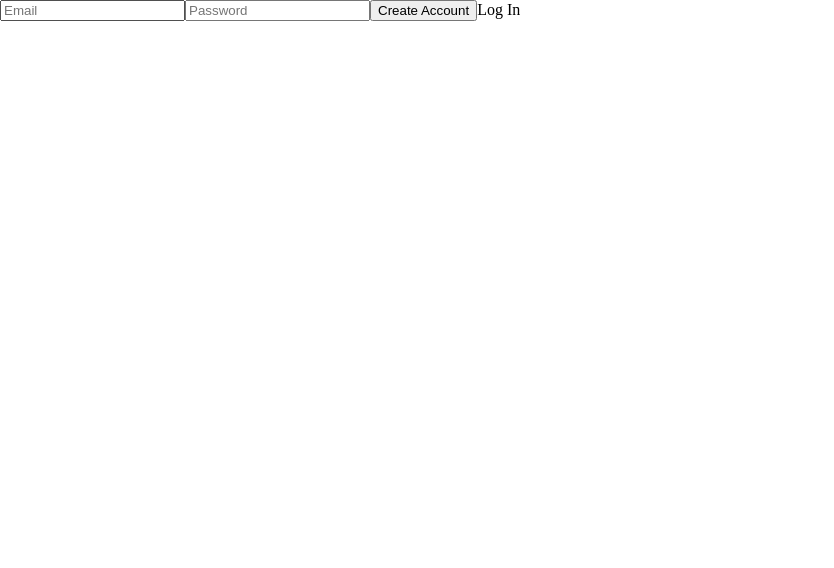
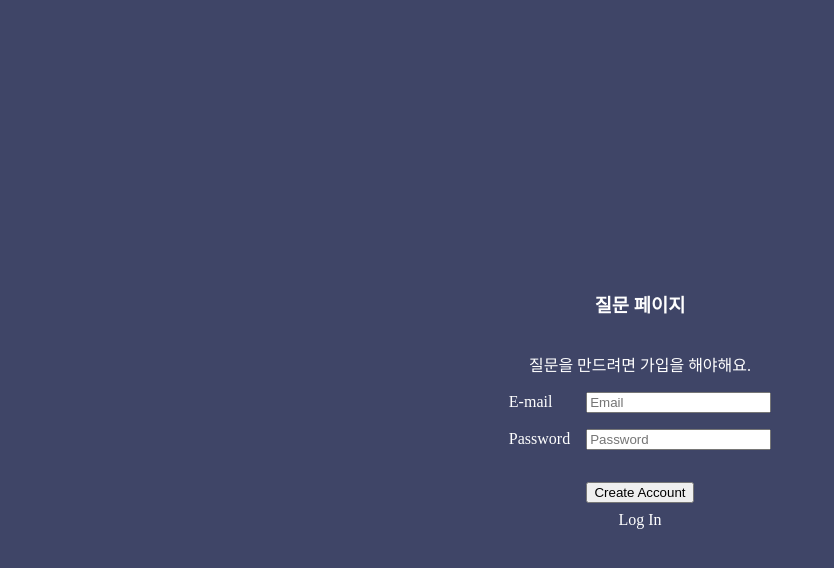
Before and after one commit to vangona/anonymous-qna-page, a React (Create React App) app: page /#/auth in a window 1280 px wide. Shown: the top 568 px of the page, without its empty margins (0-834 px from the left). Built offline with nearby package versions, Linux system fonts and the light colour scheme; no server answers.

Commit message:
2021.07.21 answer => auth

```diff
--- a/src/Styles.css
+++ b/src/Styles.css
@@ -1,5 +1,6 @@
 @import "./css/Answer.css";
 @import "./css/Profile.css";
+@import "./css/Auth.css";
 
 html,
 body,
--- /dev/null
+++ b/src/css/Auth.css
@@ -0,0 +1,47 @@
+.auth__container,
+.auth-form {
+  color: white;
+  display: flex;
+  flex-direction: column;
+  justify-content: center;
+  align-items: center;
+}
+
+.auth__container {
+  width: 100%;
+  height: 100%;
+  background-color: rgba(63, 69, 103, 1);
+}
+
+.auth-form {
+  align-items: flex-start;
+}
+
+.auth-form__component {
+  width: 100%;
+  display: flex;
+  justify-content: space-between;
+  align-items: center;
+  margin-bottom: 1rem;
+}
+
+.auth-form__title {
+  margin-right: 1rem;
+}
+
+.auth-form__btn {
+  margin-top: 1rem;
+  width: 100%;
+  display: flex;
+  flex-direction: column;
+  align-items: center;
+  justify-content: center;
+}
+
+.change-btn {
+  margin-top: 0.5rem;
+}
+
+.change-btn:hover {
+  cursor: pointer;
+}
--- a/src/css/Profile.css
+++ b/src/css/Profile.css
@@ -32,10 +32,18 @@
   align-items: center;
 }
 
+.question-pages {
+  margin-bottom: 1rem;
+}
+
 .question-page__link {
   text-decoration: none;
   font-size: 0.9rem;
   color: white;
+}
+
+.answer-page__link {
+  margin-bottom: 2rem;
 }
 
 .answer__table-container {
--- a/src/routes/Answer.js
+++ b/src/routes/Answer.js
@@ -1,5 +1,5 @@
 import React, { useEffect, useState } from "react";
-import { useParams } from "react-router-dom";
+import { useHistory, useParams } from "react-router-dom";
 import { dbService } from "../fBase";
 import emailjs from "emailjs-com"
 import Apikeys from "../ApiKeys";
@@ -14,6 +14,7 @@ const Answer = () => {
     const [font, setFont] = useState("");
     const [fontStyle, setFontStyle] = useState("");
     const [isLoading, setIsLoading] = useState(false);
+    const history = useHistory();
 
     const onSubmit = async e => {
         e.preventDefault();
@@ -50,6 +51,11 @@ const Answer = () => {
         } else if (name === "nickname") {
             setNickname(value)
         }
+    }
+
+    const onCreateAccountClick = e => {
+        e.preventDefault();
+        history.push("/auth")
     }
 
     const getQuestion = async () => {
@@ -90,6 +96,7 @@ const Answer = () => {
                         <input className="answer__submit" type="submit" value="답장 하기"/>
                     </div>
                 </form>
+                <button onClick={onCreateAccountClick}>나도 질문 만들러 가기</button>
             </>
             : "Loading..." }
         </div>
--- a/src/routes/Auth.js
+++ b/src/routes/Auth.js
@@ -43,19 +43,31 @@ const Auth = () => {
 
     const toggleAccount = () => setNewAccount((prev) => !prev)
     return (
-        <>
+        <div className="auth__container">
+            <h3 className="auth__title">질문 페이지</h3>
+            <p>질문을 만드려면 가입을 해야해요.</p>
             <div className="auth-form__container">
                 <form className="auth-form" onSubmit={onSubmit}>
+                    <div className="auth-form__component">
+                        <label className="auth-form__title">E-mail</label>
                         <input className="input auth__input" name="email" type="email" placeholder="Email" required value={email} onChange={onChange}/>
+                    </div>
+                    <div className="auth-form__component">
+                        <label className="auth-form__title">Password</label>
                         <input className="input auth__input" name="password" type="password" placeholder="Password" required value={password} onChange={onChange}/>
+                    </div>
+                    <div className="auth-form__btn">
                         <input className="btn" type="submit" value={newAccount ? "Create Account" : "Log In"} />
                         <span className="error">{error}</span>
                         <span className="change-btn" onClick={toggleAccount}>
-                        {newAccount? "Log In" : "Create Account"}
+                            { newAccount
+                            ? "Log In"
+                            : "Create Account" }
                         </span>
+                    </div>
                 </form>
             </div>
-        </>
+        </div>
     )
 }
 
--- a/src/routes/Profile.js
+++ b/src/routes/Profile.js
@@ -116,7 +116,7 @@ const Profile = ({userAuth}) => {
                 { questions ? questions.length !== 0 &&
                     <>
                         <h5>질문 관리 & 답변 보기</h5>
-                        <select onChange={onSelectChange} value={selection.question}>
+                        <select className="question-pages" onChange={onSelectChange} value={selection.question}>
                             {questions.map((question, index) => {
                                 return (<option key={index}>{question.question}</option>)
                             })}
```
Lines whose indentation alone changed are shown as unchanged.
